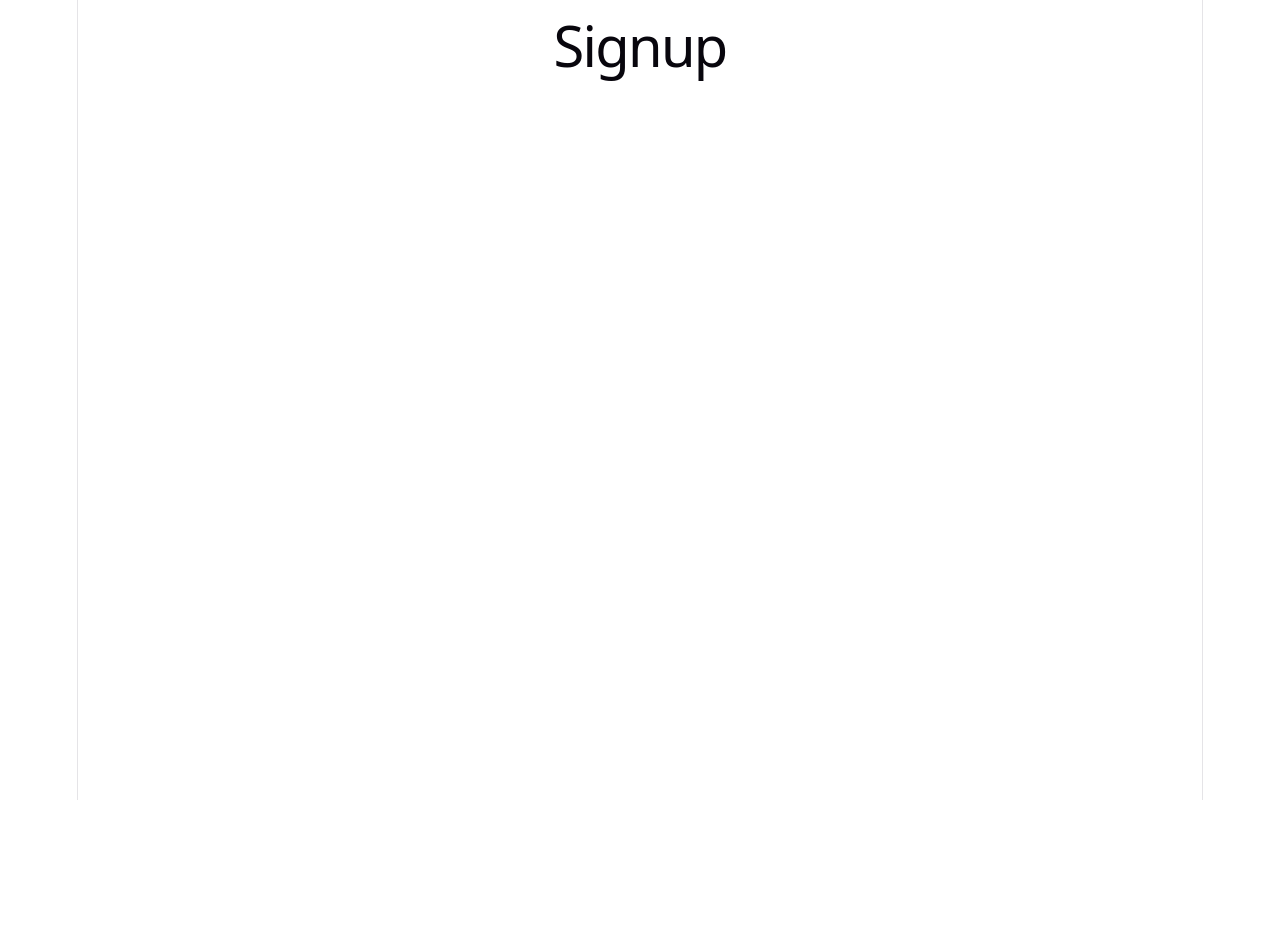
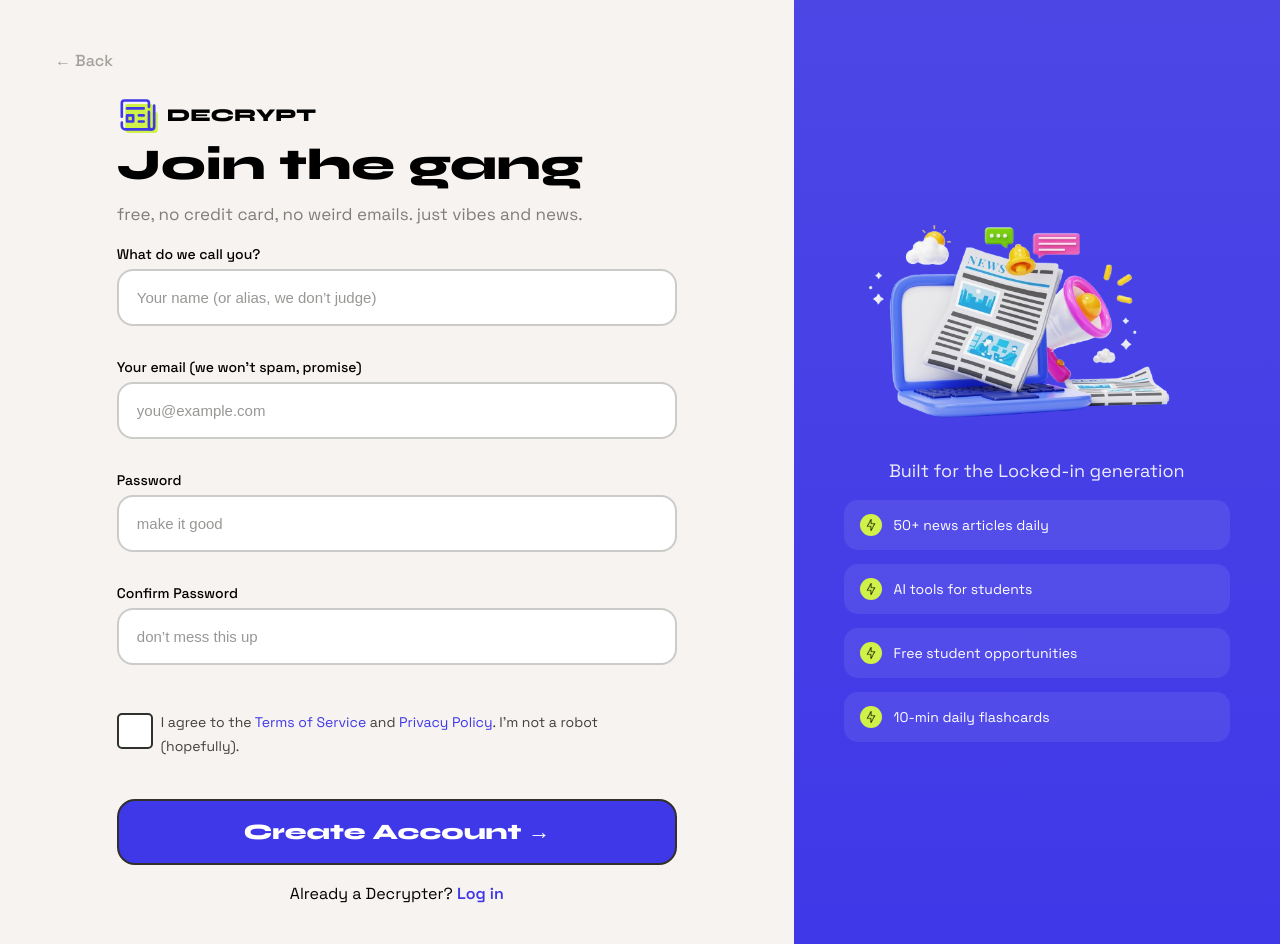
Before and after one commit to AnuP1306/Decrypt_Final, a React app in the folder frontend/: page /signup in a window 1280 px wide. Before the commit the page ends 800 px from the top, so only its background shows below. Built offline with nearby package versions, Linux system fonts and the light colour scheme; the HTML template or start-up script is replaced by a standard one.

Commit message:
Converted login and signup pages to React

```diff
--- a/frontend/src/index.css
+++ b/frontend/src/index.css
@@ -1,111 +1,18 @@
-:root {
-  --text: #6b6375;
-  --text-h: #08060d;
-  --bg: #fff;
-  --border: #e5e4e7;
-  --code-bg: #f4f3ec;
-  --accent: #aa3bff;
-  --accent-bg: rgba(170, 59, 255, 0.1);
-  --accent-border: rgba(170, 59, 255, 0.5);
-  --social-bg: rgba(244, 243, 236, 0.5);
-  --shadow:
-    rgba(0, 0, 0, 0.1) 0 10px 15px -3px, rgba(0, 0, 0, 0.05) 0 4px 6px -2px;
+@import url('https://fonts.googleapis.com/css2?family=Syne:wght@400;500;600;700;800&family=Space+Grotesk:wght@400;500;600;700&display=swap');
 
-  --sans: system-ui, 'Segoe UI', Roboto, sans-serif;
-  --heading: system-ui, 'Segoe UI', Roboto, sans-serif;
-  --mono: ui-monospace, Consolas, monospace;
-
-  font: 18px/145% var(--sans);
-  letter-spacing: 0.18px;
-  color-scheme: light dark;
-  color: var(--text);
-  background: var(--bg);
-  font-synthesis: none;
-  text-rendering: optimizeLegibility;
-  -webkit-font-smoothing: antialiased;
-  -moz-osx-font-smoothing: grayscale;
-
-  @media (max-width: 1024px) {
-    font-size: 16px;
-  }
+* {
+  margin: 0;
+  padding: 0;
+  box-sizing: border-box;
 }
 
-@media (prefers-color-scheme: dark) {
-  :root {
-    --text: #9ca3af;
-    --text-h: #f3f4f6;
-    --bg: #16171d;
-    --border: #2e303a;
-    --code-bg: #1f2028;
-    --accent: #c084fc;
-    --accent-bg: rgba(192, 132, 252, 0.15);
-    --accent-border: rgba(192, 132, 252, 0.5);
-    --social-bg: rgba(47, 48, 58, 0.5);
-    --shadow:
-      rgba(0, 0, 0, 0.4) 0 10px 15px -3px, rgba(0, 0, 0, 0.25) 0 4px 6px -2px;
-  }
-
-  #social .button-icon {
-    filter: invert(1) brightness(2);
-  }
+html,
+body,
+#root {
+  width: 100%;
+  min-height: 100vh;
 }
 
 body {
-  margin: 0;
+  font-family: 'Space Grotesk', sans-serif;
 }
-
-#root {
-  width: 1126px;
-  max-width: 100%;
-  margin: 0 auto;
-  text-align: center;
-  border-inline: 1px solid var(--border);
-  min-height: 100svh;
-  display: flex;
-  flex-direction: column;
-  box-sizing: border-box;
-}
-
-h1,
-h2 {
-  font-family: var(--heading);
-  font-weight: 500;
-  color: var(--text-h);
-}
-
-h1 {
-  font-size: 56px;
-  letter-spacing: -1.68px;
-  margin: 32px 0;
-  @media (max-width: 1024px) {
-    font-size: 36px;
-    margin: 20px 0;
-  }
-}
-h2 {
-  font-size: 24px;
-  line-height: 118%;
-  letter-spacing: -0.24px;
-  margin: 0 0 8px;
-  @media (max-width: 1024px) {
-    font-size: 20px;
-  }
-}
-p {
-  margin: 0;
-}
-
-code,
-.counter {
-  font-family: var(--mono);
-  display: inline-flex;
-  border-radius: 4px;
-  color: var(--text-h);
-}
-
-code {
-  font-size: 15px;
-  line-height: 135%;
-  padding: 4px 8px;
-  background: var(--code-bg);
-}
--- a/frontend/src/pages/Login.jsx
+++ b/frontend/src/pages/Login.jsx
@@ -1,5 +1,135 @@
+import { useState } from "react";
+import "../styles/Login.css";
+
+import logo from "../assets/images/logo.svg";
+import thunder from "../assets/images/thunder.png";
 function Login() {
-    return <h1> Login Page </h1>;
-  }
+  const [email, setEmail] = useState("");
+  const [password, setPassword] = useState("");
 
-  export default Login;
+  const handleLogin = (e) => {
+    e.preventDefault();
+
+    console.log("Login:", {
+      email,
+      password,
+    });
+
+    // Firebase login code will be added later
+  };
+
+  const googleLogin = () => {
+    console.log("Google Login");
+  };
+
+  const githubLogin = () => {
+    console.log("GitHub Login");
+  };
+
+  return (
+    <div className="login-wrapper">
+      {/* LEFT PANEL */}
+      <div className="login-left">
+        <div className="login-left-content">
+          <img src={logo} alt="Decrypt Logo" className="login-logo" />
+
+          <h1>DECRYPT</h1>
+
+          <p className="tagline">
+            "the tech news platform for people who actually want to know what’s
+            going on"
+          </p>
+
+          <div className="features">
+            <div className="feature-item">
+              <div className="icon-circle">
+                <img src={thunder} alt="icon" />
+              </div>
+              <span>Smart summaries, no fluff</span>
+            </div>
+
+            <div className="feature-item">
+              <div className="icon-circle">
+                <img src={thunder} alt="icon" />
+              </div>
+              <span>AI bot on every article</span>
+            </div>
+
+            <div className="feature-item">
+              <div className="icon-circle">
+                <img src={thunder} alt="icon" />
+              </div>
+              <span>Student perks unlocked</span>
+            </div>
+          </div>
+
+          <div className="login-rings">
+            <div className="ring ring-blue"></div>
+            <div className="ring ring-green"></div>
+          </div>
+        </div>
+      </div>
+
+      {/* RIGHT PANEL */}
+      <div className="login-right">
+        <div className="login-box">
+          <a href="/" className="back">
+            ← Back to home
+          </a>
+
+          <h2>Welcome back</h2>
+
+          <p className="sub">
+            you were gone? we missed you bestie
+          </p>
+
+          <form onSubmit={handleLogin}>
+            <label>Email</label>
+
+            <input
+              type="email"
+              placeholder="your@email.com"
+              value={email}
+              onChange={(e) => setEmail(e.target.value)}
+            />
+
+            <label>Password</label>
+
+            <input
+              type="password"
+              placeholder="your secret stuff"
+              value={password}
+              onChange={(e) => setPassword(e.target.value)}
+            />
+
+            <div className="forgot">
+              <a href="/">Forgot password?</a>
+            </div>
+
+            <button type="submit" className="login-btn">
+              Log In →
+            </button>
+          </form>
+
+          <div className="divider">or continue with</div>
+
+          <div className="socials">
+            <button type="button" onClick={googleLogin}>
+              Google
+            </button>
+
+            <button type="button" onClick={githubLogin}>
+              GitHub
+            </button>
+          </div>
+
+          <p className="signup">
+            New here? <a href="/signup">Create an account</a>
+          </p>
+        </div>
+      </div>
+    </div>
+  );
+}
+
+export default Login;
--- a/frontend/src/pages/Signup.jsx
+++ b/frontend/src/pages/Signup.jsx
@@ -1,5 +1,166 @@
+import { useState } from "react";
+import "../styles/Signup.css";
+
+import logo from "../assets/images/logo.svg";
+import thunder from "../assets/images/thunder.png";
+import technewz from "../assets/images/Technewz.png";
+
 function Signup() {
-    return <h1> Signup </h1>;
-  }
+  const [name, setName] = useState("");
+  const [email, setEmail] = useState("");
+  const [password, setPassword] = useState("");
+  const [confirmPassword, setConfirmPassword] = useState("");
+  const [acceptedTerms, setAcceptedTerms] = useState(false);
 
-  export default Signup;
+  const handleSignup = (e) => {
+    e.preventDefault();
+
+    if (password !== confirmPassword) {
+      alert("Passwords do not match");
+      return;
+    }
+
+    console.log({
+      name,
+      email,
+      password,
+      acceptedTerms,
+    });
+
+    // Firebase signup code will be added later
+  };
+
+  return (
+    <div className="signup-wrapper">
+      {/* LEFT SIDE */}
+      <div className="signup-left">
+        <a href="/" className="back">
+          ← Back
+        </a>
+
+        <div className="signup-container">
+          <div className="logo-row">
+            <img src={logo} alt="Decrypt Logo" />
+            <span className="logo-text">DECRYPT</span>
+          </div>
+
+          <h1>Join the gang</h1>
+
+          <p className="subtitle">
+            free, no credit card, no weird emails. just vibes and news.
+          </p>
+
+          <form className="signup-form" onSubmit={handleSignup}>
+            <div className="form-group">
+              <label>What do we call you?</label>
+              <input
+                type="text"
+                placeholder="Your name (or alias, we don’t judge)"
+                value={name}
+                onChange={(e) => setName(e.target.value)}
+              />
+            </div>
+
+            <div className="form-group">
+              <label>Your email (we won’t spam, promise)</label>
+              <input
+                type="email"
+                placeholder="you@example.com"
+                value={email}
+                onChange={(e) => setEmail(e.target.value)}
+              />
+            </div>
+
+            <div className="form-group">
+              <label>Password</label>
+              <input
+                type="password"
+                placeholder="make it good"
+                value={password}
+                onChange={(e) => setPassword(e.target.value)}
+              />
+            </div>
+
+            <div className="form-group">
+              <label>Confirm Password</label>
+              <input
+                type="password"
+                placeholder="don’t mess this up"
+                value={confirmPassword}
+                onChange={(e) => setConfirmPassword(e.target.value)}
+              />
+            </div>
+
+            <div className="terms">
+              <input
+                type="checkbox"
+                checked={acceptedTerms}
+                onChange={(e) => setAcceptedTerms(e.target.checked)}
+              />
+
+              <span>
+                I agree to the <a href="/">Terms of Service</a> and{" "}
+                <a href="/">Privacy Policy</a>. I’m not a robot (hopefully).
+              </span>
+            </div>
+
+            <button className="signup-btn" type="submit">
+              Create Account →
+            </button>
+          </form>
+
+          <p className="login-link">
+            Already a Decrypter? <a href="/login">Log in</a>
+          </p>
+        </div>
+      </div>
+
+      {/* RIGHT SIDE */}
+      <div className="signup-right">
+        <div className="right-content">
+          <img
+            src={technewz}
+            alt="Technewz"
+            className="Technewz-img"
+          />
+
+          <p className="right-tag">
+            Built for the Locked-in generation
+          </p>
+
+          <div className="features">
+            <div className="feature-item">
+              <div className="icon-circle">
+                <img src={thunder} alt="icon" />
+              </div>
+              <span>50+ news articles daily</span>
+            </div>
+
+            <div className="feature-item">
+              <div className="icon-circle">
+                <img src={thunder} alt="icon" />
+              </div>
+              <span>AI tools for students</span>
+            </div>
+
+            <div className="feature-item">
+              <div className="icon-circle">
+                <img src={thunder} alt="icon" />
+              </div>
+              <span>Free student opportunities</span>
+            </div>
+
+            <div className="feature-item">
+              <div className="icon-circle">
+                <img src={thunder} alt="icon" />
+              </div>
+              <span>10-min daily flashcards</span>
+            </div>
+          </div>
+        </div>
+      </div>
+    </div>
+  );
+}
+
+export default Signup;
```
